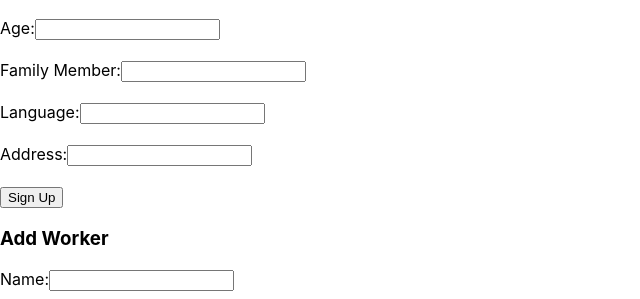
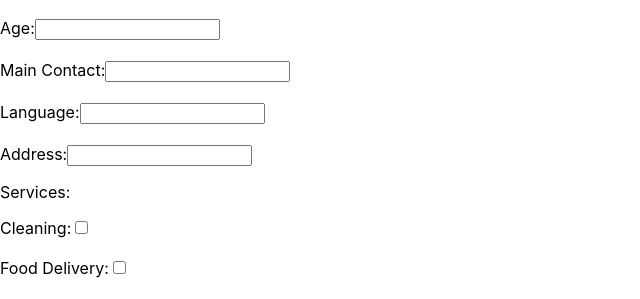
Before and after one commit to smmyl/home_care-services_frontend, a React (Create React App) app: page / in a window 1280 px wide. Shown: the part 487-786 px from the top of the page, without its empty margins (0-640 px from the left). Built offline with nearby package versions, Linux system fonts and the light colour scheme; no server answers.

Commit message:
checkboxes complete, minor error in display

```diff
--- a/src/components/Members.js
+++ b/src/components/Members.js
@@ -32,6 +32,31 @@ const Members = (props) => {
                             <p>Family Members: {member.familyMember}</p>
                             <p>Languages: {member.language}</p>
                             <p>Address: {member.address}</p>
+                            <p>Services Needed:</p>
+                            {member.clean ?
+                                <>
+                                    <p>Cleaning</p>
+                                </>
+                                :
+                                <>
+                                </>
+                            }
+                            {member.food ?
+                                <>
+                                    <p>Food Delivery</p>
+                                </>
+                                :
+                                <>
+                                </>
+                            }
+                            {member.watch ?
+                                <>
+                                    <p>Monitor</p>
+                                </>
+                                :
+                                <>
+                                </>
+                            }
                             <button onClick = {() => {toggleEdit()}}>Edit</button>
                         </>}
                 </div>
--- a/src/components/members/Add.js
+++ b/src/components/members/Add.js
@@ -6,10 +6,10 @@ const AddMember = (props) => {
     const [age, setAge] = useState()
     const [language, setLanguage] = useState()
     const [familyMember, setFamilyMember] = useState()
-    const [clean, setClean] = useState()
-    const [food, setFood] = useState()
-    const [watch, setWatch] = useState()
     const [address, setAddress] = useState()
+    const [clean, setClean] = useState(false)
+    const [food, setFood] = useState(false)
+    const [watch, setWatch] = useState(false)
 
     const handleName = (event) => {
         setName(event.target.value)
@@ -44,11 +44,9 @@ const AddMember = (props) => {
             age: age,
             language: language,
             familyMember: familyMember,
-            services: {
                 clean: clean,
                 food: food,
-                watch: watch
-            },
+                watch: watch,
             address: address
         }).then(() => {
             props.setAdd(false)
@@ -68,7 +66,7 @@ const AddMember = (props) => {
                 <input type='number' name='age' onChange={handleAge} />
                 <br/>
                 <br/>
-                <label htmlFor='familyMember'>Family Member:</label>
+                <label htmlFor='familyMember'>Main Contact:</label>
                 <input type='text' name='familyMember' onChange={handleFamilyMember} />
                 <br/>
                 <br/>
@@ -79,6 +77,18 @@ const AddMember = (props) => {
                 <label htmlFor='address'>Address:</label>
                 <input type='text' name='address' onChange={handleAddress} />
                 <br/>
+                <p>Services:</p>
+                <label htmlFor='clean'>Cleaning:</label>
+                <input type='checkbox' name='clean' value = 'true' onChange={handleClean}/>
+                <br/>
+                <br/>
+                <label htmlFor='clean'>Food Delivery:</label>
+                <input type='checkbox' name='clean' value = 'true' onChange={handleFood}/>
+                <br/>
+                <br/>
+                <label htmlFor='watch'>Monitor:</label>
+                <input type='checkbox' name='watch' value = 'true' onChange={handleWatch}/>
+                <br/>
                 <br/>
                 <input type="submit" value="Sign Up"/>
             </form>
--- a/src/components/members/Edit.js
+++ b/src/components/members/Edit.js
@@ -7,10 +7,10 @@ const EditMember = (props) => {
     const [newAge, setNewAge] = useState(props.member.age)
     const [newLanguage, setNewLanguage] = useState(props.member.language)
     const [newFamilyMember, setNewFamilyMember] = useState(props.member.familyMember)
+    const [newAddress, setNewAddress] = useState(props.member.address)
     const [newClean, setNewClean] = useState(props.member.clean)
     const [newFood, setNewFood] = useState(props.member.food)
     const [newWatch, setNewWatch] = useState(props.member.watch)
-    const [newAddress, setNewAddress] = useState(props.member.address)
 
     const handleNameUpdate = (event) => {
         setNewName(event.target.value)
@@ -24,17 +24,17 @@ const EditMember = (props) => {
     const handleFamilyMemberUpdate = (event) => {
         setNewFamilyMember(event.target.value)
     }
+    const handleAddressUpdate = (event) => {
+        setNewAddress(event.target.value)
+    }
     const handleCleanUpdate = (event) => {
-        setNewClean(event.target.value)
+        setNewClean(!newClean)
     }
     const handleFoodUpdate = (event) => {
-        setNewFood(event.target.value)
+        setNewFood(!newFood)
     }
     const handleWatchUpdate = (event) => {
-        setNewWatch(event.target.value)
-    }
-    const handleAddressUpdate = (event) => {
-        setNewAddress(event.target.value)
+        setNewWatch(!newWatch)
     }
 
     //==Delete Function for Data
@@ -86,6 +86,46 @@ const EditMember = (props) => {
                 <input type='text' name='address' placeholder = {props.member.address} onChange={handleAddressUpdate} />
                 <br/>
                 <br/>
+                <p>Services:</p>
+                {props.member.clean ?
+                <>
+                    <label htmlFor='clean'>Cleaning:</label>
+                    <input type='checkbox' name='clean' onChange={handleCleanUpdate} defaultChecked/>
+                </>
+                :
+                <>
+                    <label htmlFor='clean'>Cleaning:</label>
+                    <input type='checkbox' name='clean' onChange={handleCleanUpdate}/>
+                </>
+                }
+                <br/>
+                <br/>
+                {props.member.food ?
+                <>
+                    <label htmlFor='food'>Food Delivery:</label>
+                    <input type='checkbox' name='food' onChange={handleFoodUpdate} defaultChecked/>
+                </>
+                :
+                <>
+                    <label htmlFor='food'>Food Delivery:</label>
+                    <input type='checkbox' name='food' onChange={handleFoodUpdate}/>
+                </>
+                }
+                <br/>
+                <br/>
+                {props.member.watch ?
+                <>
+                    <label htmlFor='watch'>Monitor:</label>
+                    <input type='checkbox' name='watch' onChange={handleWatchUpdate} defaultChecked/>
+                </>
+                :
+                <>
+                    <label htmlFor='watch'>Monitor:</label>
+                    <input type='checkbox' name='clean' onChange={handleWatchUpdate}/>
+                </>
+                }
+                <br/>
+                <br/>
             </form>
             <button type = 'submit' form = 'editMemberForm'>Update</button>
             <button onClick = {() => {handleDeleteMember(props.member)}}>Delete</button>
```
